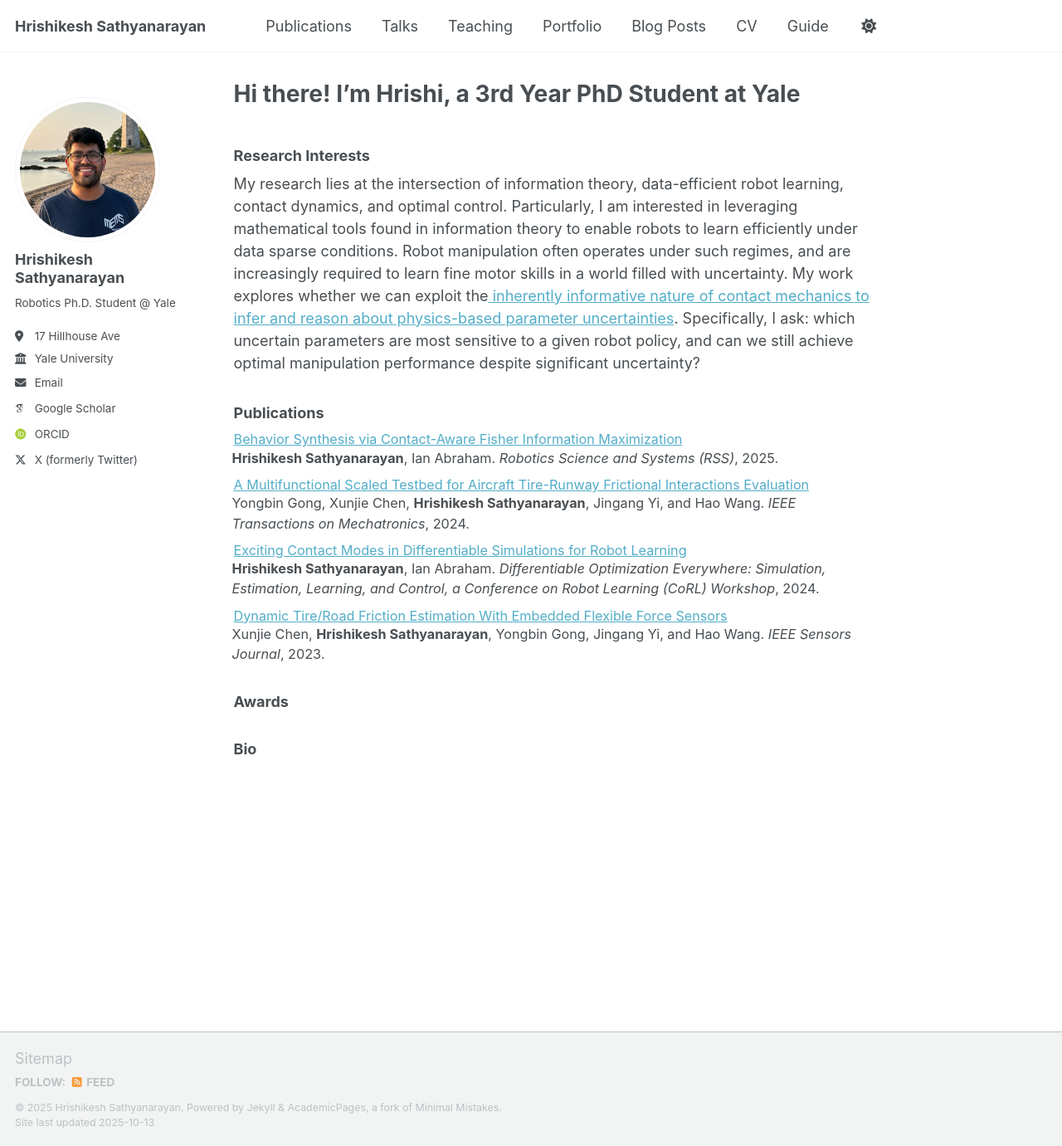
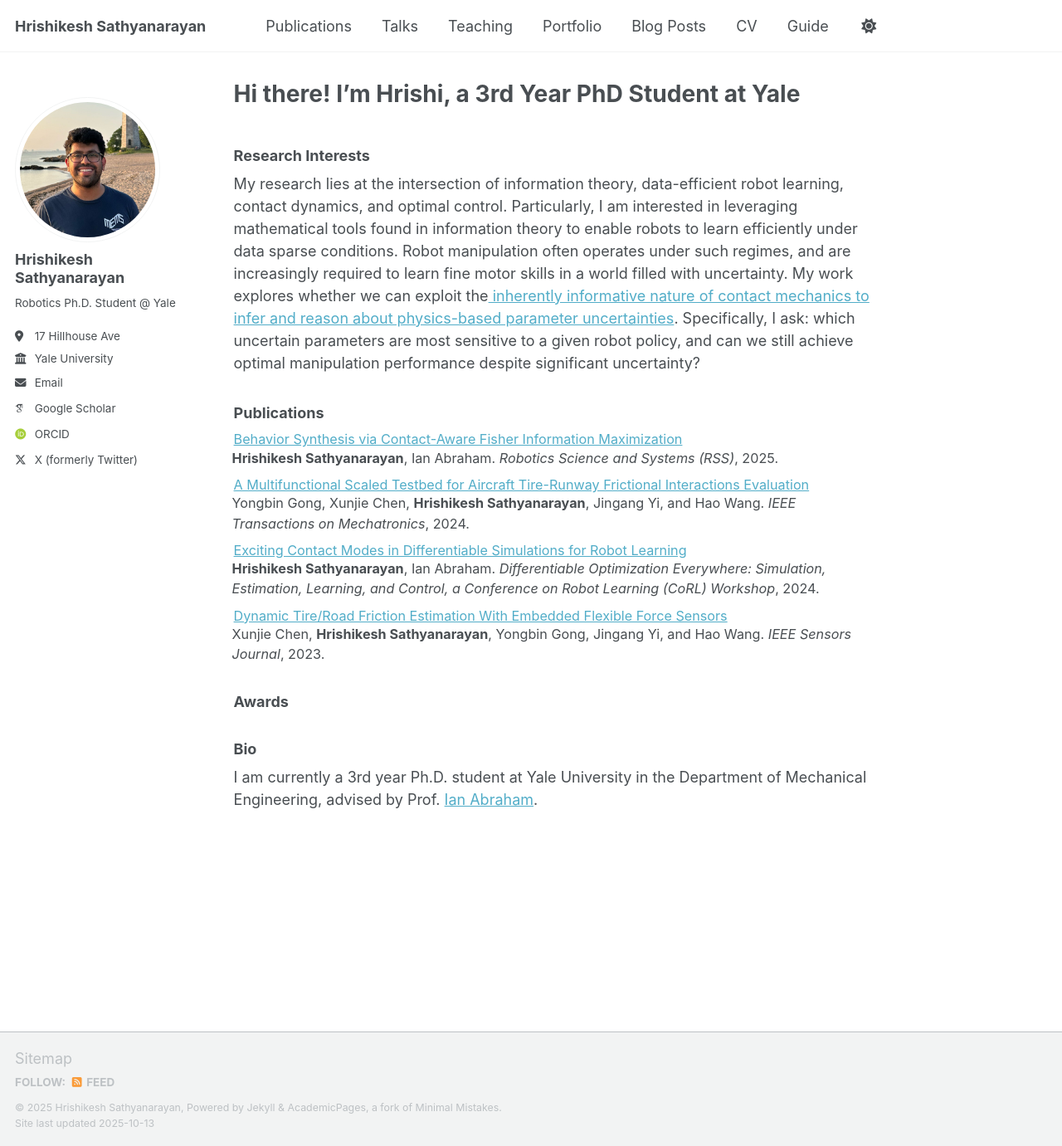
Before and after one commit to HrishiSathya/hrishi-sathya.github.io, a Jekyll site: the page built from _pages/about.md, in a window 1280 px wide and 1381 px high. Shown: the whole window at 83% size. Built offline with Jekyll 4.4.1, drawn with Linux system fonts in a browser that asks for light colours; some web fonts are replaced; a script that is not in the unit is left out.

Commit message:
init bio

```diff
--- a/_pages/about.md
+++ b/_pages/about.md
@@ -43,6 +43,7 @@ Specifically, I ask: which uncertain parameters are most sensitive to a given ro
 
 ### Bio
 
+I am currently a 3rd year Ph.D. student at Yale University in the Department of Mechanical Engineering, advised by Prof. [Ian Abraham](https://engineering.yale.edu/research-and-faculty/faculty-directory/ian-abraham).
 
 <!--
 This is the front page of a website that is powered by the [Academic Pages template](https://github.com/academicpages/academicpages.github.io) and hosted on GitHub pages. [GitHub pages](https://pages.github.com) is a free service in which websites are built and hosted from code and data stored in a GitHub repository, automatically updating when a new commit is made to the repository. This template was forked from the [Minimal Mistakes Jekyll Theme](https://mmistakes.github.io/minimal-mistakes/) created by Michael Rose, and then extended to support the kinds of content that academics have: publications, talks, teaching, a portfolio, blog posts, and a dynamically-generated CV. Incidentally, these same features make it a great template for anyone that needs to show off a professional template!
```
